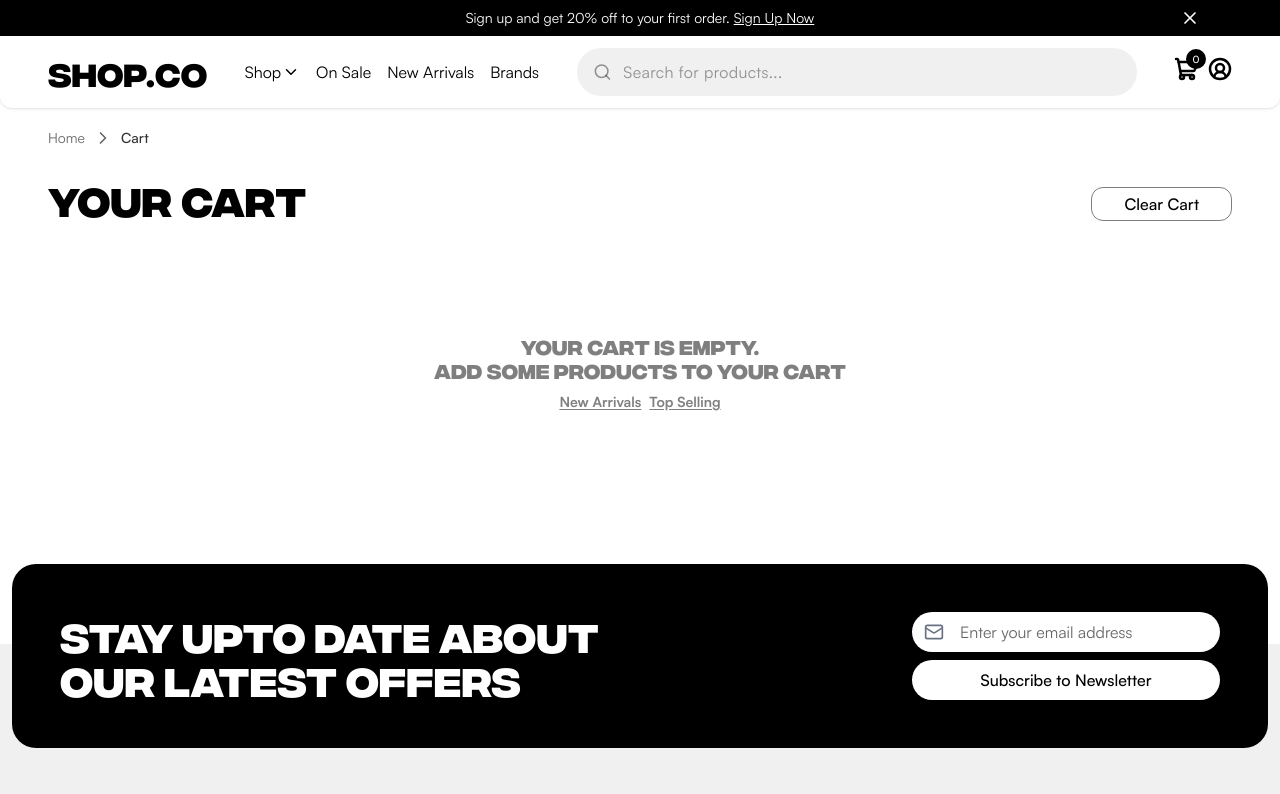
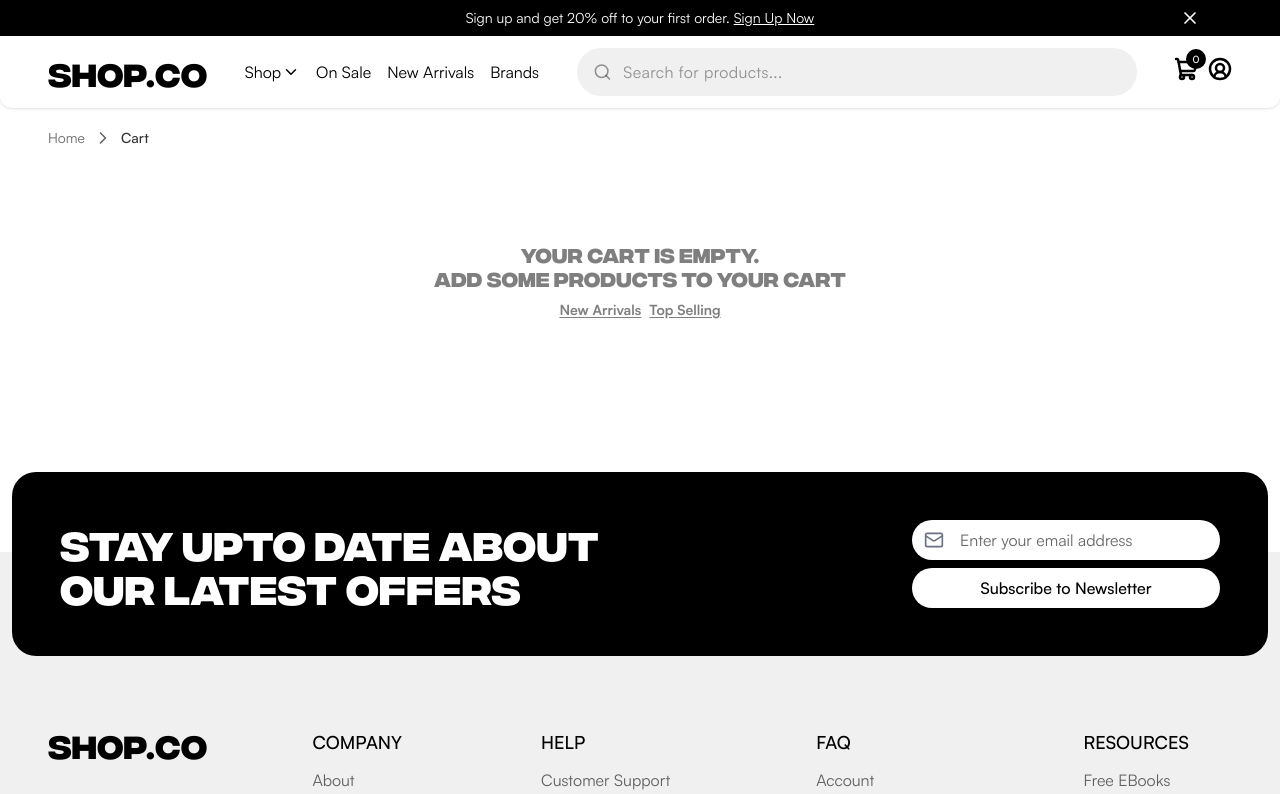
Before and after one commit to 01mehran/shopverse, a React (Vite) app: page /cart in a window 1280 px wide. Shown: the top 794 px of the page. Built offline with nearby package versions, Linux system fonts and the light colour scheme.

Commit message:
refactor(cart-store): implement remove item from cart item

```diff
--- a/src/features/cart/components/CartItem.tsx
+++ b/src/features/cart/components/CartItem.tsx
@@ -5,7 +5,7 @@ import { supabse } from "@/lib/supabse-client";
 import { useQuery } from "@tanstack/react-query";
 
 // Types;
-import type { CartItem } from "@/stores/cartStore";
+import { useCartStore, type CartItem } from "@/stores/cartStore";
 
 // Components;
 import { AddToCart, ErrorMessage, Loading } from "@/shared/components";
@@ -18,6 +18,8 @@ type CartItemProps = {
 };
 
 export default function CartItem({ cartItem }: CartItemProps) {
+  const removeFromCart = useCartStore((state) => state.removeFromCart);
+
   const { data, error, isLoading } = useQuery({
     queryKey: ["cart-item", cartItem.id],
 
@@ -73,7 +75,10 @@ export default function CartItem({ cartItem }: CartItemProps) {
           </div>
 
           {/* Trash Icon */}
-          <button className="text-red hover:bg-red/15 ease absolute -top-1 -right-1 cursor-pointer rounded-full bg-white p-1.5 transition-colors duration-200">
+          <button
+            onClick={() => removeFromCart(cartItem)}
+            className="text-red hover:bg-red/15 ease absolute -top-1 -right-1 cursor-pointer rounded-full bg-white p-1.5 transition-colors duration-200"
+          >
             <Trash2 size={20} strokeWidth={3} />
           </button>
         </article>
--- a/src/pages/Cart.tsx
+++ b/src/pages/Cart.tsx
@@ -24,6 +24,8 @@ export default function Cart() {
       <BreadCrumb items={[{ label: "Cart" }]} />
 
       <Container>
+        {cartItems.length > 0 && (
+          <>
             <header className="xs:flex-row xs:mb-0 mb-8 flex flex-col justify-between sm:items-center">
               {/* Title */}
               <motion.h1
@@ -55,7 +57,6 @@ export default function Cart() {
               viewport={{ once: true }}
               className="mt-4 grid grid-cols-1 items-start gap-4 pb-4 md:grid-cols-12"
             >
-          {cartItems.length > 0 && (
               <div className="border-bg-muted divide-bg-muted col-span-7 w-full divide-y-2 rounded-2xl border px-4 sm:px-6">
                 <AnimatePresence>
                   {cartItems?.map((cartItem) => (
@@ -71,11 +72,12 @@ export default function Cart() {
                   ))}
                 </AnimatePresence>
               </div>
-          )}
 
               {/* Order Summary */}
-          {cartItems.length > 0 && <OrderSummary />}
+              <OrderSummary />
             </motion.main>
+          </>
+        )}
 
         {cartItems.length === 0 && <EmptyState />}
       </Container>
--- a/src/stores/cartStore.ts
+++ b/src/stores/cartStore.ts
@@ -13,6 +13,7 @@ type CartStore = {
 
   addProduct: (newProduct: CartItem) => void;
   updateCartItemQuantity: (cartItem: CartItem) => void;
+  removeFromCart: (cartItem: CartItem) => void;
 };
 
 export const useCartStore = create<CartStore>()(
@@ -51,12 +52,24 @@ export const useCartStore = create<CartStore>()(
 
       updateCartItemQuantity: (cartItem) =>
         set((state) => ({
-          cartItems: state.cartItems.map((item) =>
-            item.id === cartItem.id &&
-            item.colorIndex === cartItem.colorIndex &&
-            item.sizeIndex === cartItem.sizeIndex
+          cartItems: state.cartItems.map((product) =>
+            product.id === cartItem.id &&
+            product.colorIndex === cartItem.colorIndex &&
+            product.sizeIndex === cartItem.sizeIndex
               ? cartItem
-              : item,
+              : product,
+          ),
+        })),
+
+      removeFromCart: (cartItem) =>
+        set((state) => ({
+          cartItems: state.cartItems.filter(
+            (product) =>
+              !(
+                product.id === cartItem.id &&
+                product.colorIndex === cartItem.colorIndex &&
+                product.sizeIndex === cartItem.sizeIndex
+              ),
           ),
         })),
     }),
```
Lines whose indentation alone changed are shown as unchanged.
